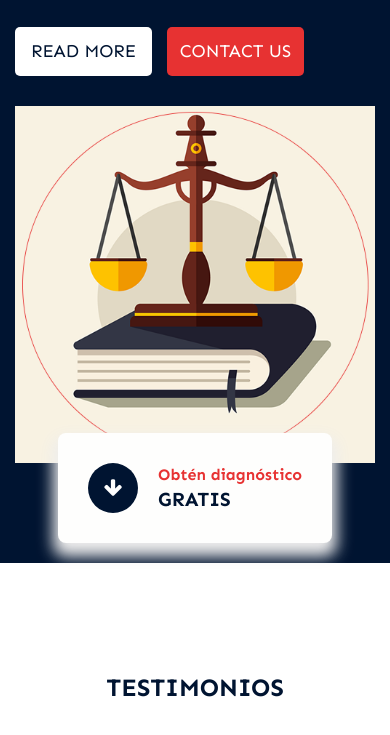
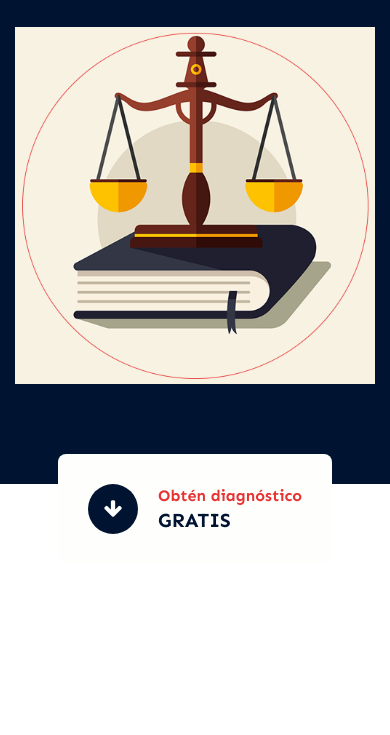
Before and after one commit to Darwin12jj/Alexander_Sierra_page, a plain HTML site: page index.html in a window 390 px wide. Shown: the part 323-1058 px from the top of the page. Drawn offline with nearby package versions, Linux system fonts and the light colour scheme; files whose address does not match are found by name.

Commit message:
Updated code

```diff
--- a/css/responsive.css
+++ b/css/responsive.css
@@ -421,7 +421,7 @@
         margin-top: 30px;
     }
     .online_box_left {
-        margin: 0 auto;
+        margin: 100px auto;
     }
     .studies_taital {
         font-size: 25px;
--- a/css/style.css
+++ b/css/style.css
@@ -452,7 +452,6 @@ a.navbar-brand {
     background-color: #fefefd;
     height: auto;
     padding: 30px;
-    box-shadow: 0px 9px 15px 5px #ededed;
     border-radius: 8px;
     margin: 0 auto;
 }
@@ -502,6 +501,7 @@ a.navbar-brand {
 
 .online_box_left:hover {
     background-color: #e73232;
+    box-shadow: 0px 0px 25px 5px #ededed;
 }
 
 .online_box_left:hover .book_text {
--- a/index.html
+++ b/index.html
@@ -65,12 +65,12 @@
                     <div class="banner_taital_main">
                       <h1 class="banner_taital">Alexander Sierra</h1>
                       <p class="banner_text">
-                        Abogado especializado en <strong>derecho de tránsito</strong>. Mi objetivo es eliminar multas injustas y garantizar un trato equitativo. Ofrezco un servicio personalizado y resultados favorables para mis clientes. Estoy aquí para ayudarte a resolver tus problemas de tráfico.
+                        Abogado especializado en <strong>derecho de tránsito</strong>. <br> Mi objetivo es eliminar multas injustas y garantizar un trato equitativo. Ofrezco un servicio personalizado y resultados favorables para mis clientes. Estoy aquí para ayudarte a resolver tus problemas de tráfico.
                       </p>
-                      <div class="readmore_btn active">
+<!--                       <div class="readmore_btn active">
                         <a href="#">Read More</a>
                       </div>
-                      <div class="started_bt"><a href="#">Contact Us</a></div>
+                      <div class="started_bt"><a href="#">Contact Us</a></div> -->
                     </div>
                   </div>
                   <div class="col-md-6">
@@ -90,10 +90,10 @@
                         theory of ethics, very popular during the Renaissance.
                         The first line of Lorem
                       </p>
-                      <div class="readmore_btn active">
+<!--                       <div class="readmore_btn active">
                         <a href="#">Read More</a>
                       </div>
-                      <div class="started_bt"><a href="#">Contact Us</a></div>
+                      <div class="started_bt"><a href="#">Contact Us</a></div> -->
                     </div>
                   </div>
                   <div class="col-md-6">
@@ -113,10 +113,10 @@
                         theory of ethics, very popular during the Renaissance.
                         The first line of Lorem
                       </p>
-                      <div class="readmore_btn active">
+<!--                       <div class="readmore_btn active">
                         <a href="#">Read More</a>
                       </div>
-                      <div class="started_bt"><a href="#">Contact Us</a></div>
+                      <div class="started_bt"><a href="#">Contact Us</a></div> -->
                     </div>
                   </div>
                   <div class="col-md-6">
```
